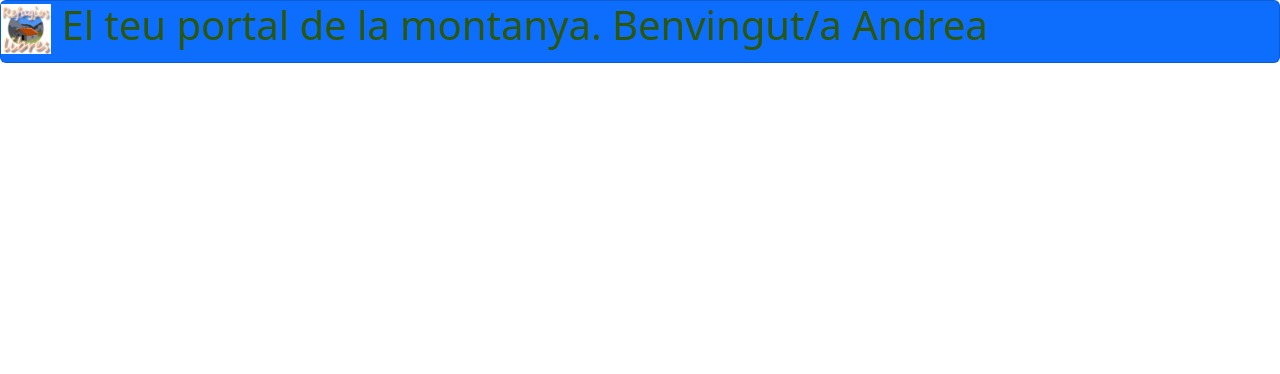
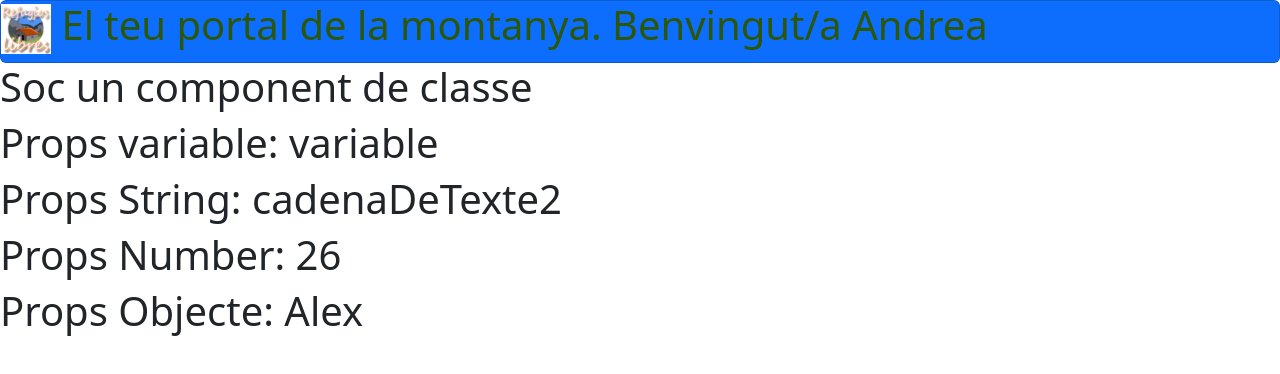
Before and after one commit to Andreabcm/react_app_prova, a React (Create React App) app: page / in a window 1280 px wide. Shown: the top 374 px of the page. Built offline with nearby package versions, Linux system fonts and the light colour scheme.

Commit message:
transmetre propietats a un component de clase

```diff
--- a/src/App.js
+++ b/src/App.js
@@ -1,6 +1,7 @@
 import './App.css';
 import Header from './components/Header.js';
 import functionalComponent from './components/FunctionalComponent';
+import ClassComponent from './components/ClassComponent';
 
 
 function App() {
@@ -23,6 +24,14 @@ function App() {
         propFunctional4Object = {propsFuncObject}
       />
     </div>
+    <div>
+      <ClassComponent
+        propsClass1 = {propFunc1}
+        propsClass2String = "cadenaDeTexte2"
+        propsClass3Number = {26}
+        propsClass4Object = {propsFuncObject}
+      />
+    </div>
     </>
   );
 }
--- a/src/components/ClassComponent.js
+++ b/src/components/ClassComponent.js
@@ -8,10 +8,10 @@ class ClassComponent extends Component {
         return(
             <>
                 <h1>Soc un component de classe</h1>
-                <h1>Props variable: {this.props.propsFunctionar1}</h1>
-                <h1>Props String: {this.props.propsFunctional2String}</h1>
-                <h1>Props Number: {this.props.propsFunctionalNumber}</h1>
-                <h1>Props Objecte: {this.props.propsFunctionalObject.nom}</h1>
+                <h1>Props variable: {this.props.propsClass1}</h1>
+                <h1>Props String: {this.props.propsClass2String}</h1>
+                <h1>Props Number: {this.props.propsClass3Number}</h1>
+                <h1>Props Objecte: {this.props.propsClass4Object.nom}</h1>
             </>
         )
     }
```
